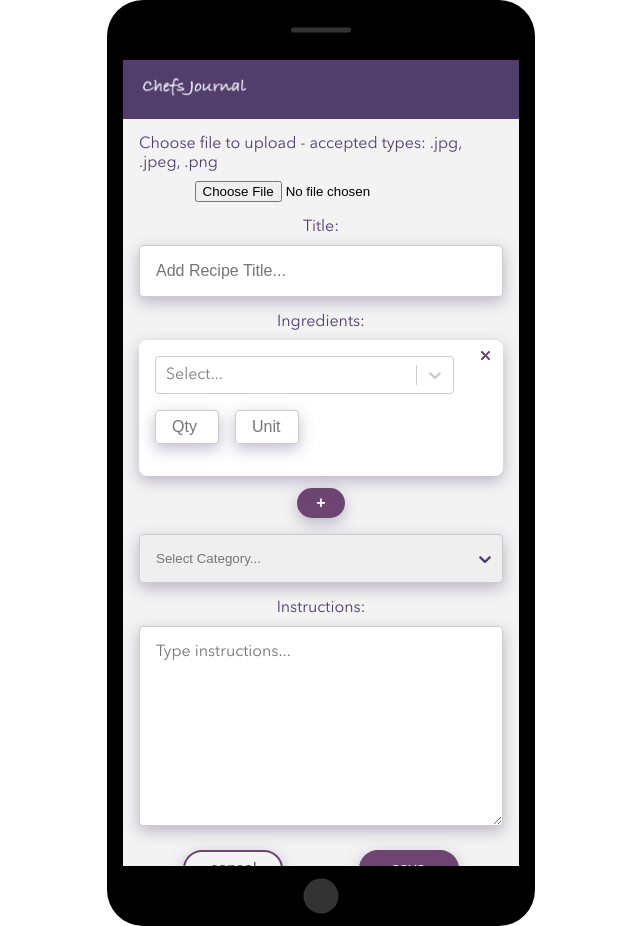
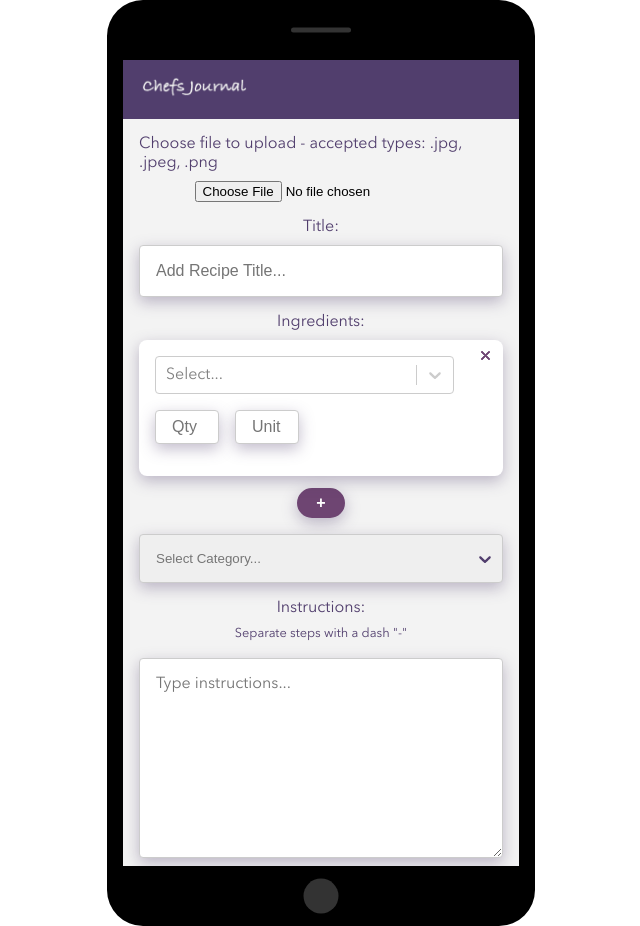
Before and after one commit to skherad/chefs-journal-frontend, a React (Create React App) app: page /newRecipe/1 in a window 1280 px wide. Shown: the whole page, without its empty margins (319-959 px from the left). Built offline with nearby package versions, Linux system fonts and the light colour scheme; no server answers.

Commit message:
arrow fix, instructions comment

```diff
--- a/package.json
+++ b/package.json
@@ -15,6 +15,7 @@
     "react": "^18.2.0",
     "react-dom": "^18.2.0",
     "react-google-button": "^0.7.2",
+    "react-modal": "^3.16.1",
     "react-router-dom": "^6.4.0",
     "react-scripts": "5.0.1",
     "react-select": "^5.4.0",
--- a/src/components/ViewMyFriends/MyFriends.js
+++ b/src/components/ViewMyFriends/MyFriends.js
@@ -9,7 +9,6 @@ const SERVER_URL = process.env.REACT_APP_SERVER_URL;
 
 const MyFriends = ({userId, friends}) => {
 
-console.log(friends)
   return (
     <section className='friends'>
       <ul className="explore__user-container">
--- a/src/pages/NewRecipe/NewRecipe.js
+++ b/src/pages/NewRecipe/NewRecipe.js
@@ -162,6 +162,7 @@ const NewRecipe = () => {
 
           {/* add instructions */}
           <label htmlFor="instructions" className="form__label">Instructions:</label>
+          <p className="form__text">Separate steps with a dash "-"</p>
           <textarea name="instructions" id="instructions" placeholder="Type instructions..." className="form__textarea" value={state.instructions} onChange={changeHandler}></textarea>
 
           {/* submit the form */}
--- a/src/pages/NewRecipe/NewRecipe.scss
+++ b/src/pages/NewRecipe/NewRecipe.scss
@@ -98,6 +98,11 @@
             margin-left: 0.5rem;
         }
     }
+    &__text {
+        margin: 0 0 1rem 0;
+        font-size: 0.8rem;
+        color: $primary-color-dark;
+    }
     &__textarea {
         padding: 1rem;
         border: 1px $border solid;
--- a/src/pages/UserProfile/UserProfile.js
+++ b/src/pages/UserProfile/UserProfile.js
@@ -55,6 +55,12 @@ const UserProfile = () => {
     .catch(err => console.log(err))
   }
 
+  const msgHandler = (e) => {
+    e.preventDefault();
+    alert('Coming Soon');
+  }
+
+
   return (
     <>
       {/* {isLoggedIn?( */}
@@ -67,7 +73,7 @@ const UserProfile = () => {
         <div>
           <button onClick={connectHandler}  className={!connected ? 'user__connect' :"single-recipe__save-button--disabled"}>Follow</button>
           {connected&&<button className="user__connect user__connect--done">Followed✔️</button>}
-          <button className='user__msg' disabled>Message</button>
+          <button className='user__msg' onClick={msgHandler}>Message</button>
         </div>
 
         {/* render selected user's recipes */}
--- a/src/pages/UserProfile/UserProfile.scss
+++ b/src/pages/UserProfile/UserProfile.scss
@@ -8,6 +8,7 @@
     flex-direction: column;
     align-items: center;
     padding: 0 1rem;
+    position: relative;
     &__header {
         font-size: 1.25rem;
         color: $primary-color-dark;
--- a/src/styles/partials/_global.scss
+++ b/src/styles/partials/_global.scss
@@ -31,7 +31,6 @@ body {
     text-decoration: none;
 }
 .back-button {
-    // @include button;
     background-image: url('../../assets/images/arrow.svg');
     background-repeat: no-repeat;
     background-size: 120%;
@@ -44,10 +43,8 @@ body {
     padding: 0;
     cursor: pointer;
     &--profile {
-        // background-image: url('../../assets/images/arrow-light.svg');
-        // background-color: $primary-color-dark;
         position: absolute;
         align-self: flex-start;
-        top: 165px;
+        top: 110px;
     }
 }
```
Also changed, not shown: 1 other file (tests, documents, lock files or other folders).
